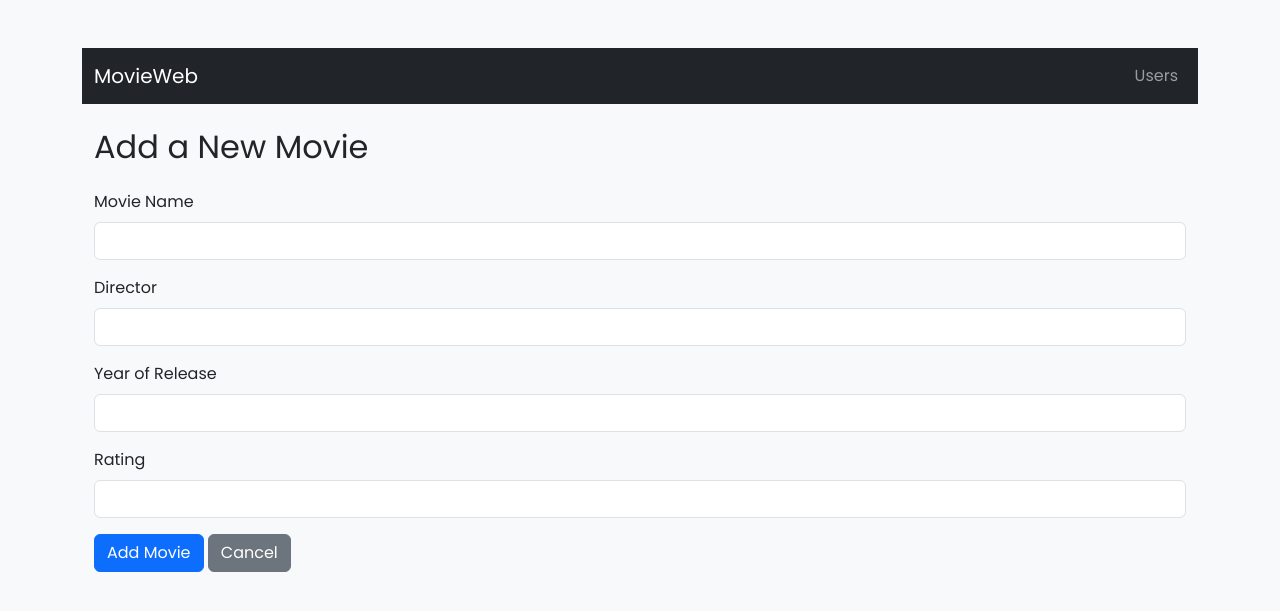
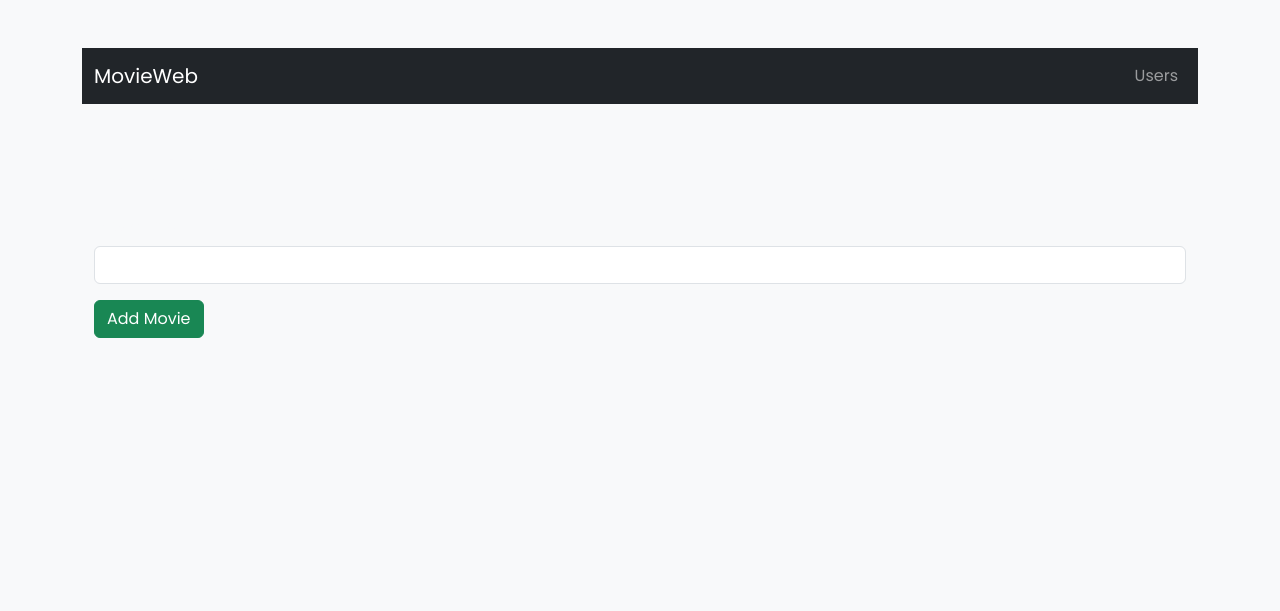
Before and after one commit to Andrew-O39/moviweb_app, a Flask app: template templates/add_movie.html in a window 1280 px wide. Shown: the top 611 px of the page. Run offline with Flask 3, Linux system fonts and the light colour scheme; the template is opened without the code that fills it, so the values that code supplies are empty.

Commit message:
Implemented an API call in utils.py with its corresponding route and template

```diff
--- a/app.py
+++ b/app.py
@@ -1,6 +1,7 @@
 from flask import Flask, flash, render_template, request, redirect, url_for, abort
 from datamanager.sqlite_data_manager import SQLiteDataManager
 from app_models import db, User, Movie
+from datamanager.utils import fetch_movie_details
 from dotenv import load_dotenv
 import os
 
@@ -60,6 +61,9 @@ def create_app():
 
 
     @app.route("/users/<int:user_id>/add_movie", methods=["GET", "POST"])
+
+
+    @app.route("/users/<int:user_id>/add_movie", methods=["GET", "POST"])
     def add_movie(user_id):
         user = app.data_manager.get_user_by_id(user_id)
         if not user:
@@ -67,18 +71,25 @@ def create_app():
 
         if request.method == "POST":
             try:
-                movie_data = {
-                    "name": request.form["name"],
-                    "director": request.form["director"],
-                    "year": int(request.form["year"]),
-                    "rating": float(request.form["rating"]),
-                    "user_id": user_id
-                }
+                title = request.form.get("title", "").strip()
+                if not title:
+                    flash("Please enter a movie title.", "warning")
+                    return redirect(url_for("add_movie", user_id=user_id))
+
+                movie_data = fetch_movie_details(title) # Call function that fetches details from API
+
+                if not movie_data:
+                    flash("Movie not found in OMDb or an error occurred.", "danger")
+                    return redirect(url_for("add_movie", user_id=user_id))
+
+                movie_data["user_id"] = user_id
                 app.data_manager.add_movie(**movie_data)
-                flash(f'Movie "{movie_data["name"]}" added successfully!', 'success')
+                flash(f'Movie "{movie_data["name"]}" added successfully!', "success")
                 return redirect(url_for("user_movies", user_id=user_id))
+
             except Exception as e:
-                return render_template("error.html", message=f"Failed to add movie: {e}")
+                flash(f"An unexpected error occurred: {e}", "danger")
+                return render_template("error.html", message=str(e))
 
         return render_template("add_movie.html", user_id=user_id)
 
--- /dev/null
+++ b/datamanager/utils.py
@@ -0,0 +1,36 @@
+import requests
+import os
+
+OMDB_API_KEY = os.getenv('OMDB_API_KEY')
+OMDB_URL = "http://www.omdbapi.com/"
+
+
+def fetch_movie_details(title):
+    """Fetch movie details from OMDb API by title."""
+    if not OMDB_API_KEY:
+        raise ValueError("OMDB_API_KEY is not set in environment variables.")
+
+    params = {
+        "t": title,
+        "apikey": OMDB_API_KEY
+    }
+
+    try:
+        response = requests.get(OMDB_URL, params=params)
+        response.raise_for_status()
+        data = response.json()
+
+        if data.get("Response") == "False":
+            return None  # Movie not found
+
+        # Return only the relevant fields your app uses
+        return {
+            "name": data.get("Title"),
+            "director": data.get("Director"),
+            "year": data.get("Year"),
+            "rating": data.get("imdbRating")
+        }
+
+    except requests.RequestException as e:
+        print(f"Error fetching movie data: {e}")
+        return None
--- a/templates/add_movie.html
+++ b/templates/add_movie.html
@@ -5,38 +5,19 @@
     <title>Add Movie - MovieWeb App</title>
 </head>
 <body>
-    {% extends "base.html" %}
-
-{% block title %}Add Movie - MovieWeb App{% endblock %}
+{% extends "base.html" %}
+{% block title %}Add Movie{% endblock %}
 
 {% block content %}
-<div class="container mt-4">
-    <h2 class="mb-4">Add a New Movie</h2>
-
-    <form method="POST" action="{{ url_for('add_movie', user_id=user_id) }}">
-        <div class="mb-3">
-            <label for="name" class="form-label">Movie Name</label>
-            <input type="text" class="form-control" id="name" name="name" required>
-        </div>
-
-        <div class="mb-3">
-            <label for="director" class="form-label">Director</label>
-            <input type="text" class="form-control" id="director" name="director" required>
-        </div>
-
-        <div class="mb-3">
-            <label for="year" class="form-label">Year of Release</label>
-            <input type="number" class="form-control" id="year" name="year" required>
-        </div>
-
-        <div class="mb-3">
-            <label for="rating" class="form-label">Rating</label>
-            <input type="number" step="0.1" class="form-control" id="rating" name="rating" required>
-        </div>
-
-        <button type="submit" class="btn btn-primary">Add Movie</button>
-        <a href="{{ url_for('user_movies', user_id=user_id) }}" class="btn btn-secondary">Cancel</a>
-    </form>
+<div class="container mt-5">
+  <h2 class="text-light mb-4">Add Movie</h2>
+  <form method="POST">
+    <div class="mb-3">
+      <label for="title" class="form-label text-light">Movie Title</label>
+      <input type="text" class="form-control" id="title" name="title" required>
+    </div>
+    <button type="submit" class="btn btn-success">Add Movie</button>
+  </form>
 </div>
 {% endblock %}
     <p><a href="/users/{{ user.id }}">← Back to {{ user.name }}'s Movies</a></p>
```
